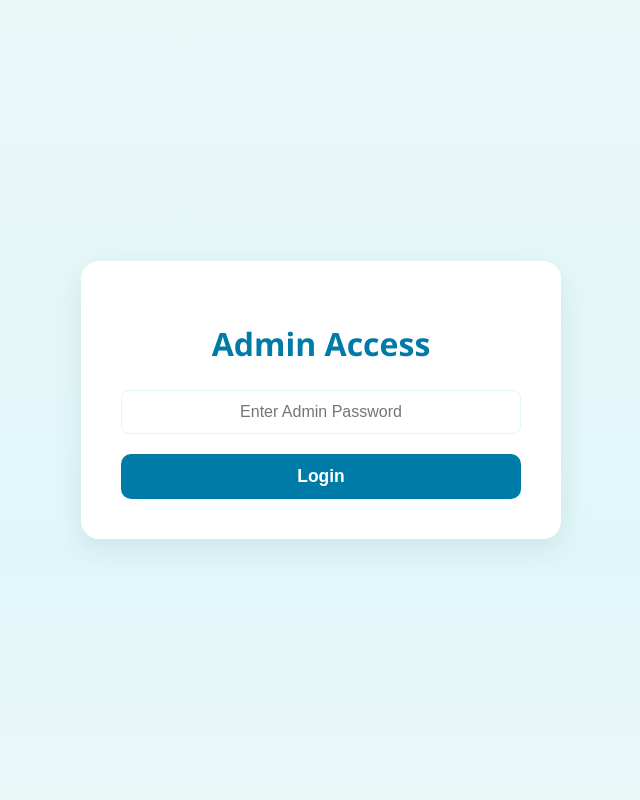
After one commit to scalpapaschal-dotcom/OuterCircleApp, a Flask app: page /admin in a window 1280 px wide. The commit adds this page. Shown: the whole page, without its empty margins (319-959 px from the left). Run offline with Flask 3, Linux system fonts and the light colour scheme.

Commit message:
Add files via upload

```diff
--- a/app.py
+++ b/app.py
@@ -1,7 +1,7 @@
 import secrets
 import string
 import os
-from flask import Flask, render_template, request, redirect, url_for
+from flask import Flask, render_template, request, redirect, url_for, session, flash
 from datetime import datetime
 import database as db # Import our new database module
 
@@ -15,6 +15,9 @@ db.init_db()
 # --- Configuration ---
 CODE_LENGTH = 4
 CODE_CHARS = string.ascii_uppercase + string.digits
+# IMPORTANT: For a real application, store this password securely as an environment variable.
+# For example: ADMIN_PASSWORD = os.environ.get('ADMIN_PASSWORD', 'default_password')
+ADMIN_PASSWORD = "SAVE" # You can change "SAVE" to any password you like.
 
 # --- Core Logic ---
 
@@ -92,13 +95,38 @@ def submit_message():
     # Render the encouragement page, passing the user's code back.
     return render_template('EncouragementPage.html', code=code)
 
+@app.route('/admin', methods=['GET', 'POST'])
+def admin_login():
+    """Handles the admin login process."""
+    if request.method == 'POST':
+        password = request.form.get('password')
+        if password == ADMIN_PASSWORD:
+            session['admin_logged_in'] = True
+            flash('Login successful!', 'success')
+            return redirect(url_for('view_messages'))
+        else:
+            flash('Incorrect password.', 'error')
+    return render_template('admin_login.html')
+
+@app.route('/admin/logout')
+def admin_logout():
+    """Logs the admin out."""
+    session.pop('admin_logged_in', None)
+    flash('You have been logged out.', 'success')
+    return redirect(url_for('admin_login'))
+
 @app.route('/messages')
 def view_messages():
     """
     Admin-facing page to view all submitted messages.
-    NOTE: Authentication has been removed. This page is now public.
-    In a production environment, this route should be protected.
+    This route is now protected and requires login.
     """
+    # Check if the admin is logged in
+    if not session.get('admin_logged_in'):
+        # If not logged in, redirect to the admin login page
+        return redirect(url_for('admin_login'))
+
+    # If logged in, proceed to show the messages
     all_messages = db.get_all_messages_grouped()
     return render_template('admin_view.html', messages=all_messages)
 
--- /dev/null
+++ b/templates/admin_login.html
@@ -0,0 +1,94 @@
+<!DOCTYPE html>
+<html lang="en">
+<head>
+    <meta charset="UTF-8">
+    <meta name="viewport" content="width=device-width, initial-scale=1.0">
+    <title>Admin Login</title>
+    <style>
+        :root {
+            --ice-blue: #e0f7fa;
+            --ice-blue-bg: #eaf7f7;
+            --cerulean: #007ba7;
+            --text: #0b2224;
+            --card-bg: #fff;
+            --shadow: 0 10px 30px rgba(6, 50, 58, 0.09);
+            --radius: 18px;
+            --error: #c0392b;
+            --success: #27ae60;
+        }
+        body {
+            font-family: 'Segoe UI', Arial, sans-serif;
+            background: linear-gradient(180deg, var(--ice-blue-bg) 0%, var(--ice-blue) 70%, var(--ice-blue-bg) 100%);
+            display: flex;
+            justify-content: center;
+            align-items: center;
+            min-height: 100vh;
+            margin: 0;
+            color: var(--text);
+        }
+        .login-container {
+            background: var(--card-bg);
+            padding: 40px;
+            border-radius: var(--radius);
+            box-shadow: var(--shadow);
+            text-align: center;
+            max-width: 400px;
+            width: 90%;
+        }
+        h1 {
+            color: var(--cerulean);
+            font-size: 2rem;
+            margin-bottom: 25px;
+        }
+        .form-group {
+            margin-bottom: 20px;
+        }
+        input[type="password"] {
+            width: 100%;
+            padding: 12px;
+            border-radius: 8px;
+            border: 1.5px solid var(--ice-blue);
+            font-size: 1rem;
+            text-align: center;
+            box-sizing: border-box;
+        }
+        .btn {
+            border: none;
+            border-radius: 10px;
+            padding: 12px 28px;
+            font-size: 1.09rem;
+            font-weight: 600;
+            cursor: pointer;
+            width: 100%;
+            background: var(--cerulean);
+            color: #fff;
+        }
+        .flash-message {
+            padding: 10px;
+            border-radius: 8px;
+            margin-top: 15px;
+            color: #fff;
+        }
+        .flash-error { background-color: var(--error); }
+        .flash-success { background-color: var(--success); }
+    </style>
+</head>
+<body>
+    <div class="login-container">
+        <h1>Admin Access</h1>
+        <form action="{{ url_for('admin_login') }}" method="post">
+            <div class="form-group">
+                <input type="password" name="password" placeholder="Enter Admin Password" required>
+            </div>
+            <button type="submit" class="btn">Login</button>
+        </form>
+        {% with messages = get_flashed_messages(with_categories=true) %}
+            {% if messages %}
+                {% for category, message in messages %}
+                    <div class="flash-message flash-{{ category }}">{{ message }}</div>
+                {% endfor %}
+            {% endif %}
+        {% endwith %}
+    </div>
+</body>
+</html>
```
Also changed, not shown: templates/admin_view.html (+20 -1 lines).
